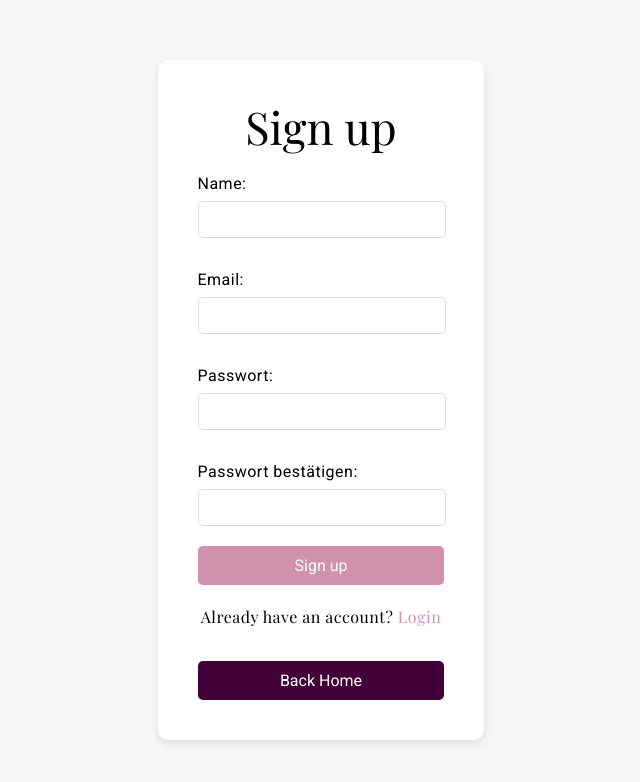
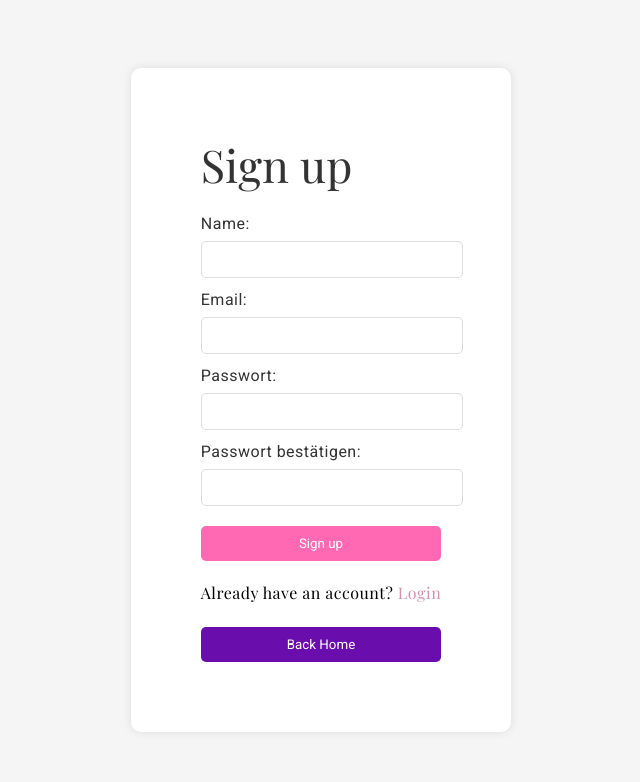
Before and after one commit to anastasijaac/AngularWebAppNailSite, an Angular app in the folder frontend/nailstudio-frontend/: page /register in a window 1280 px wide. Shown: the top 782 px of the page, without its empty margins (319-959 px from the left). Built offline with nearby package versions, Linux system fonts and the light colour scheme.

Commit message:
improvements sign up

```diff
--- a/frontend/nailstudio-frontend/src/app/modules/register/register.component.css
+++ b/frontend/nailstudio-frontend/src/app/modules/register/register.component.css
@@ -8,60 +8,65 @@ body, html {
 
 .register-container {
   display: flex;
-  justify-content: center; /* Zentrieren Sie den Inhalt horizontal */
-  align-items: center; /* Zentrieren Sie den Inhalt vertikal */
-  height: 100vh; /* Vollständige Höhe des Viewports */
-  background-color: #f7f7f7; /* Heller Hintergrund für den Container */
+  justify-content: center;
+  align-items: center;
+  height: 100vh;
+  background-color: #f5f5f5;
 }
 
 .register-form {
-  background: white;
-  padding: 40px;
+  background-color: #ffffff;
+  padding: 70px;
   border-radius: 10px;
-  box-shadow: 0 4px 8px rgba(0, 0, 0, 0.1);
-  text-align: center;
+  box-shadow: 0 0 10px rgba(0, 0, 0, 0.1);
 }
 
 .register-form h2 {
   font-family: 'Playfair Display', serif;
-  margin-bottom: 20px;
+  color: #333;
 }
 
 .register-form label {
   display: block;
-  text-align: left;
-  margin: 10px 0 5px;
+  margin-top: 10px;
   font-family: 'Roboto', sans-serif;
+  color: #333;
 }
 
 .register-form input {
-  width: calc(100% - 20px);
+  width: 100%;
   padding: 10px;
-  margin-bottom: 20px;
+  margin-top: 5px;
+  border-radius: 5px;
   border: 1px solid #ddd;
-  border-radius: 5px;
   font-family: 'Roboto', sans-serif;
 }
 
 .register-form button {
   width: 100%;
   padding: 10px;
-  background-color: #d191ac;
-  color: white;
+  margin-top: 20px;
   border: none;
   border-radius: 5px;
-  font-size: 16px;
+  background-color: #ff69b4;
+  color: #fff;
   font-family: 'Roboto', sans-serif;
   cursor: pointer;
+  transition: background-color 0.3s;
 }
 
 .register-form button:hover {
-  background-color: #b07c98;
+  background-color: #ff1493;
 }
 
 .register-form .back-button {
-  background-color: #420039;
-  margin-top: 20px;
+  background-color: #6a0dad;
+  color: #fff;
+  margin-top: 10px;
+}
+
+.register-form .back-button:hover {
+  background-color: #4b0082;
 }
 
 .register-form p {
@@ -76,37 +81,15 @@ body, html {
 .register-form p a:hover {
   text-decoration: underline;
 }
-.error-message {
-  color: red;
-  margin-top: 10px;
-}
 
 .error-message {
   color: red;
   margin-top: 10px;
+  font-family: 'Roboto', sans-serif;
 }
 
-.success-popup {
-  position: fixed;
-  top: 20%;
-  left: 50%;
-  transform: translate(-50%, -50%);
-  background-color: #4caf50;
-  color: white;
-  padding: 20px;
-  border-radius: 10px;
-  box-shadow: 0 2px 10px rgba(0, 0, 0, 0.1);
-  z-index: 1000;
-  text-align: center;
+.success-message {
+  color: green;
+  margin-top: 10px;
+  font-family: 'Roboto', sans-serif;
 }
-
-.success-popup img {
-  width: 50px;
-  height: 50px;
-}
-
-.success-popup p {
-  margin-top: 10px;
-  font-size: 1.2rem;
-  font-family: 'Playfair Display', serif;
-}
--- a/frontend/nailstudio-frontend/src/app/modules/register/register.component.html
+++ b/frontend/nailstudio-frontend/src/app/modules/register/register.component.html
@@ -27,10 +27,11 @@
       <input type="password" id="confirmPassword" [(ngModel)]="confirmPassword" name="confirmPassword" required (input)="clearErrorMessage()">
 
       <div *ngIf="errorMessage" class="error-message">{{ errorMessage }}</div>
+      <div *ngIf="successMessage" class="success-message">{{ successMessage }}</div>
 
       <button type="submit">Sign up</button>
     </form>
-    <p>Already have an account? <a routerLink="/login">Login</a></p>
+    <p>Already have an account? <a (click)="navigateToLogin()">Login</a></p>
     <button class="back-button" (click)="navigateToHome()">Back Home</button>
   </div>
 </div>
--- a/frontend/nailstudio-frontend/src/app/modules/register/register.component.ts
+++ b/frontend/nailstudio-frontend/src/app/modules/register/register.component.ts
@@ -18,10 +18,16 @@ export class RegisterComponent {
   password: string = '';
   confirmPassword: string = '';
   errorMessage: string = '';
+  successMessage: string = '';
 
   constructor(private authService: AuthService, private router: Router) {}
 
   onRegister(): void {
+    if (!this.name || !this.email || !this.password || !this.confirmPassword) {
+      this.errorMessage = 'Bitte füllen Sie alle Felder aus.';
+      return;
+    }
+
     if (this.password !== this.confirmPassword) {
       this.errorMessage = 'Passwörter stimmen nicht überein.';
       return;
@@ -40,8 +46,11 @@ export class RegisterComponent {
     this.authService.register(this.name, this.email, this.password).subscribe({
       next: (response) => {
         console.log('Registrierung erfolgreich', response);
-        this.showSuccessPopup();
-        this.router.navigate(['/appointment']);
+        this.successMessage = "You're now a Swan member!";
+        setTimeout(() => {
+          this.successMessage = '';
+          this.router.navigate(['/login']);
+        }, 2000);
       },
       error: (error: HttpErrorResponse) => {
         console.error('Registrierung fehlgeschlagen', error);
@@ -54,30 +63,12 @@ export class RegisterComponent {
     this.router.navigate(['/']);
   }
 
-  private showSuccessPopup(): void {
-    const popup = document.createElement('div');
-    popup.className = 'success-popup';
-    popup.innerHTML = `
-      <div class="popup-content">
-        <img src="assets/swan-icon.png" alt="Swan Icon" />
-        <p>You're now a Swan member!</p>
-      </div>
-    `;
-    document.body.appendChild(popup);
-
-    setTimeout(() => {
-      popup.remove();
-    }, 3000); // Popup wird nach 3 Sekunden entfernt
+  navigateToLogin(): void {
+    this.router.navigate(['/login']);
   }
 
   clearErrorMessage(): void {
-    if (
-      this.password === this.confirmPassword &&
-      this.password.length >= 6 &&
-      this.emailIsValid(this.email)
-    ) {
-      this.errorMessage = '';
-    }
+    this.errorMessage = '';
   }
 
   emailIsValid(email: string): boolean {
```
